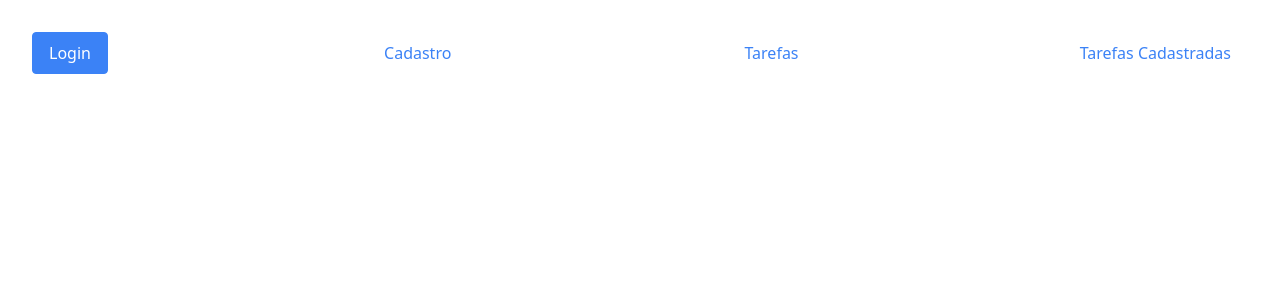
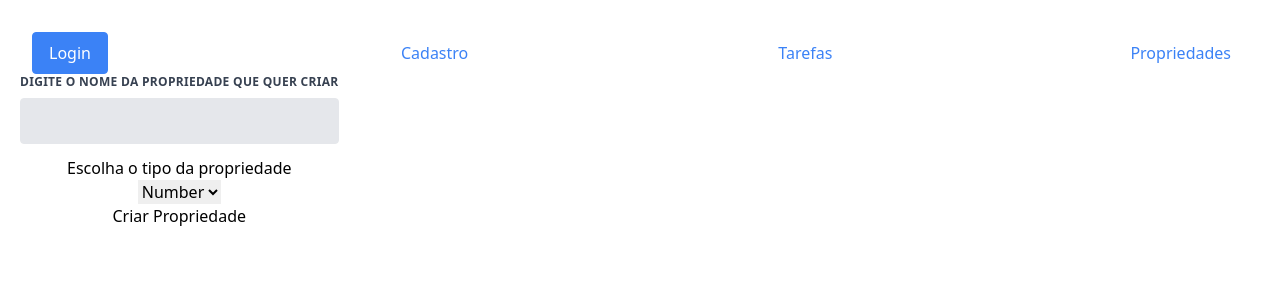
Before and after one commit to anaclaraborchardt/React-To-do, a React (Vite) app: page /properties in a window 1280 px wide. Shown: the top 300 px of the page. Built offline with nearby package versions, Linux system fonts and the light colour scheme.

Commit message:
tarefas na tela e começa propriedades

```diff
--- a/src/App.jsx
+++ b/src/App.jsx
@@ -1,48 +1,40 @@
-import { useState } from 'react'
-import './App.css'
-import Header from './header/Header'
-import Input from './form/Input'
-import CardsTarefas from './cards/CardsTarefas'
+import React, { useState } from "react";
+import "./App.css";
+import Header from "./header/Header";
+import Input from "./form/Input";
+import CardsTarefas from "./cards/CardsTarefas";
 import { BrowserRouter, Routes, Route } from "react-router-dom";
-import Formulario from './form/Formulario'
-import CardsReturn from './cards/CardsReturn'
+import Formulario from "./form/Formulario";
+import PropertyAdding from "./properties/PropertyAdding";
 
 const App = () => {
+  const INITIAL_EXPENSES = [{ id: "1", name: "ola", category: "done" }];
 
-  const INITIAL_EXPENSES = [
-    {id: '1', name:'ola', category:'done'}
-  ];
+  const [expenses, setExpenses] = useState(INITIAL_EXPENSES);
 
-  const [expenses, setExpenses] = useState(INITIAL_EXPENSES)
-
-  const addExpenseHandler = expense => {
-    setExpenses ((prevExpense) => {
-      return [expense, ...prevExpense ]
-
-    })
+  const addExpenseHandler = (expense) => {
+    setExpenses((prevExpense) => {
+      return [expense, ...prevExpense];
+    });
   };
-
-
 
   return (
     <div>
       <BrowserRouter>
-      <Header></Header>
-      <Routes>
-        <Route path= "/" element={<Input />}></Route>
-        <Route path="cardstarefas" element={<CardsTarefas
-        />}></Route>
-        <Route
-                path="/cardsReturn"
-                element={<CardsReturn cards={expenses} onAddExpense={addExpenseHandler} />}
-              />
-        <Route path="login" element={<Input />}></Route>
-        <Route path="cadastro" element={<Formulario />}></Route>
-      </Routes>
-    </BrowserRouter>
+        <Header />
+        <Routes>
+          <Route path="/" element={<Input />} />
+          <Route
+            path="cardstarefas"
+            element={<CardsTarefas cards={expenses} onSaveData={addExpenseHandler} />}
+          />
+          <Route path="login" element={<Input />} />
+          <Route path="cadastro" element={<Formulario />} />
+          <Route path="properties" element={<PropertyAdding />} />
+        </Routes>
+      </BrowserRouter>
     </div>
-  )
-}
+  );
+};
 
-
-export default App
+export default App;
--- a/src/cards/CardsReturn.jsx
+++ b/src/cards/CardsReturn.jsx
@@ -1,17 +1,19 @@
 import React from "react";
+import CardsTarefas from "./CardsTarefas";
 
 const CardsReturn = ({ cards }) => {
-  if (!Array.isArray(cards)) {
-    // Handle the case when tasks is not an array or undefined
-    return <div>Sem tarefas</div>;
-  }
 
   return (
-    <div>
+     <div class="block max-w-sm p-6 bg-white border border-gray-200 rounded-lg
+     shadow hover:bg-gray-100 dark:bg-gray-800 dark:border-gray-700 dark:hover:bg-gray-700">
       {cards.map((card) => (
         <div key={card.id}>
-          <h3>{card.name}</h3>
-          <p>{card.category}</p>
+          <h2 class="mb-2 text-2xl font-bold tracking-tight text-gray-900 dark:text-white">
+            {card.name}
+          </h2>
+          <p class="font-normal text-gray-700 dark:text-gray-400">
+            {card.category}
+          </p>
         </div>
       ))}
     </div>
--- a/src/cards/CardsTarefas.jsx
+++ b/src/cards/CardsTarefas.jsx
@@ -3,7 +3,7 @@ import {useState, useRef} from "react"
 import CardsReturn from "./CardsReturn";
 import { BrowserRouter, Routes, Route } from "react-router-dom";
 
-const CardsTarefas = ({cards}) => {
+const CardsTarefas = ({onSaveData, cards}) => {
 
     const nameInputRef = useRef();
     const categoryInputRef = useRef();
@@ -32,9 +32,8 @@ const CardsTarefas = ({cards}) => {
             category : categoryCardInput
         }
 
-
-
         localStorage.setItem('dadosTarefa', JSON.stringify(dadosTarefa))
+        onSaveData(dadosTarefa);
         console.log(dadosTarefa);
 
     }
@@ -70,6 +69,7 @@ const CardsTarefas = ({cards}) => {
             <button type="submit">Salvar Tarefa</button>
         </form>
 
+        <CardsReturn cards={cards}></CardsReturn>
 
 </div>
 
--- a/src/form/Formulario.jsx
+++ b/src/form/Formulario.jsx
@@ -5,11 +5,11 @@ const Formulario = () => {
     return (
         <div>
             <form>
-                <div  class="flex flex-wrap -mx-3 mb-6">
-                    <div class="w-full px-3">
-                    <label class="block uppercase tracking-wide text-gray-700 text-xs font-bold mb-2"
+                <div  className="flex flex-wrap -mx-3 mb-6">
+                    <div className="w-full px-3">
+                    <label className="block uppercase tracking-wide text-gray-700 text-xs font-bold mb-2"
                     >Digite o seu e-mail
-                        <input class="appearance-none block w-full bg-gray-200 text-gray-700 border
+                        <input className="appearance-none block w-full bg-gray-200 text-gray-700 border
                         border-gray-200 rounded py-3 px-4 mb-3 leading-tight focus:outline-none
                         focus:bg-white focus:border-gray-500" placeholder="e-mail">
                         </input>
--- a/src/header/Header.jsx
+++ b/src/header/Header.jsx
@@ -29,7 +29,7 @@ const Header = () => {
                     <Link
                     className="inline-block border border-white rounded hover:border-gray-200
                     text-blue-500 hover:bg-gray-200 py-2 px-4"
-                    to="/cardsreturn">Tarefas Cadastradas</Link>
+                    to="/properties">Propriedades</Link>
                 </li>
             </ul>
         </nav>
--- /dev/null
+++ b/src/properties/PropertyAdding.jsx
@@ -0,0 +1,73 @@
+import React from "react";
+import {useState, useRef} from "react"
+
+const PropertyAdding = ({onSaveDataProperty}) => {
+
+    const nameInputRef = useRef();
+    const typeInputRef = useRef();
+    const[namePropertyInput, setNameProperty] = useState('');
+    const[typePropertyInput, setTypeProperty] = useState('');
+
+    const inputNameChangeHandler = (event) => {
+        setNameProperty(event.target.value);
+    }
+
+    const inputTypeChangeHandler = (event) => {
+        setTypeProperty(event.target.value);
+    }
+
+    const submitChangeHandler = (event) => {
+        event.preventDefault();
+
+        const enteredNameValue = nameInputRef.current.value;
+        const enteredtypeValue = typeInputRef.current.value;
+
+        console.log(enteredNameValue);
+        console.log(enteredtypeValue);
+
+        const dadosProperty = {
+            name : namePropertyInput,
+            type : typePropertyInput
+        }
+
+        localStorage.setItem('dadosProperty', JSON.stringify(dadosProperty))
+        onSaveDataProperty(dadosProperty);
+        console.log(dadosProperty);
+
+    }
+
+    return (
+        <div className="flex flex-wrap -mx-3 mb-6">
+            <form onSubmit={submitChangeHandler}>
+                <label
+                className="block uppercase tracking-wide text-gray-700 text-xs font-bold mb-2"
+                >Digite o nome da propriedade que quer criar</label>
+                <input
+                className="appearance-none block w-full bg-gray-200 text-gray-700 border
+                border-gray-200 rounded py-3 px-4 mb-3 leading-tight focus:outline-none
+                focus:bg-white focus:border-gray-500"
+                value={namePropertyInput}
+                ref={nameInputRef}
+                onChange={inputNameChangeHandler}>
+                </input>
+
+                <label>
+                Escolha o tipo da propriedade
+                <br></br>
+                <select
+                value={typePropertyInput}
+                ref={typeInputRef}
+                onChange={inputTypeChangeHandler}>
+                <option value="number">Number</option>
+                <option value="text">Text</option>
+            </select>
+            </label>
+            <br></br>
+            <button type="submit">Criar Propriedade</button>
+            </form>
+        </div>
+    )
+
+}
+
+export default PropertyAdding;
```
